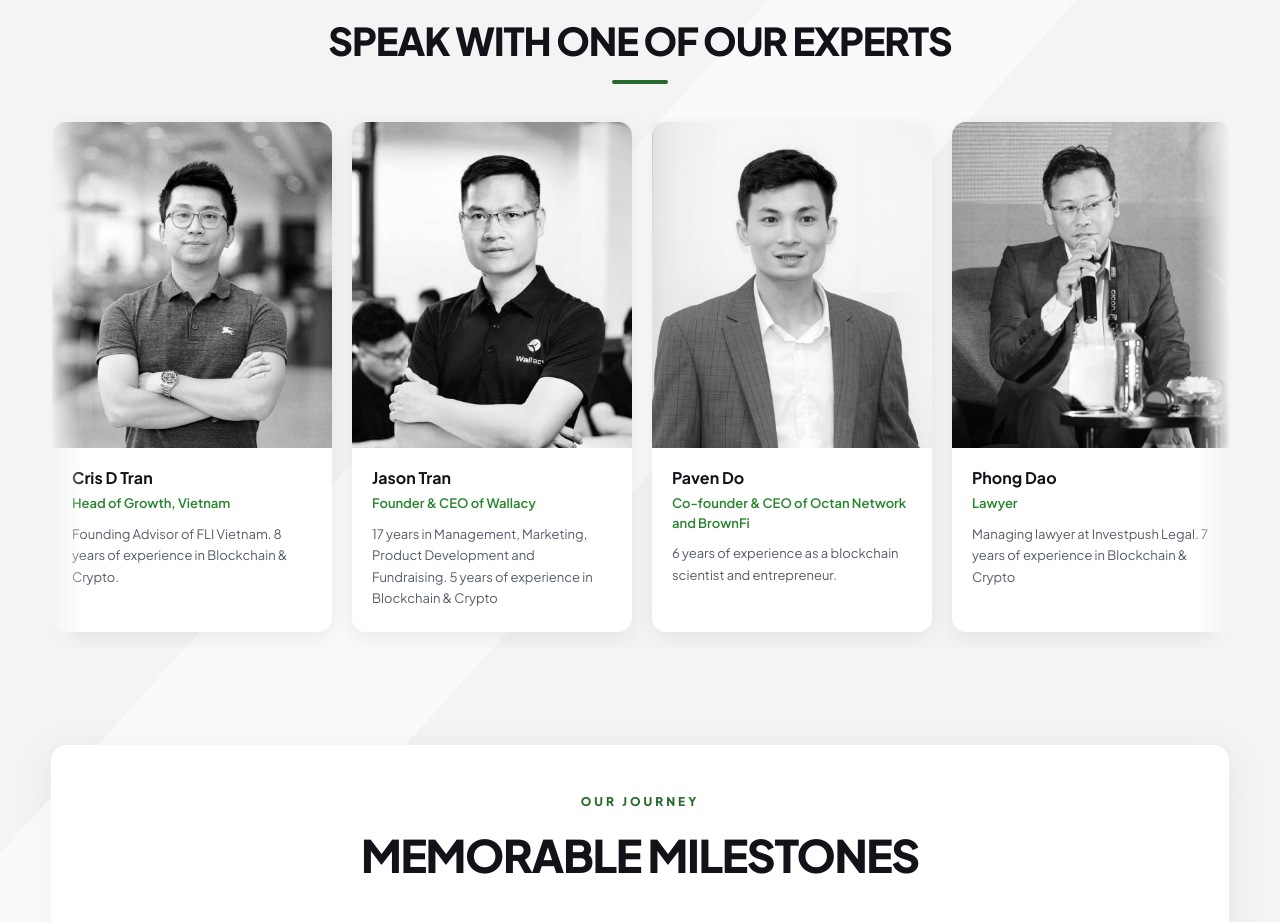
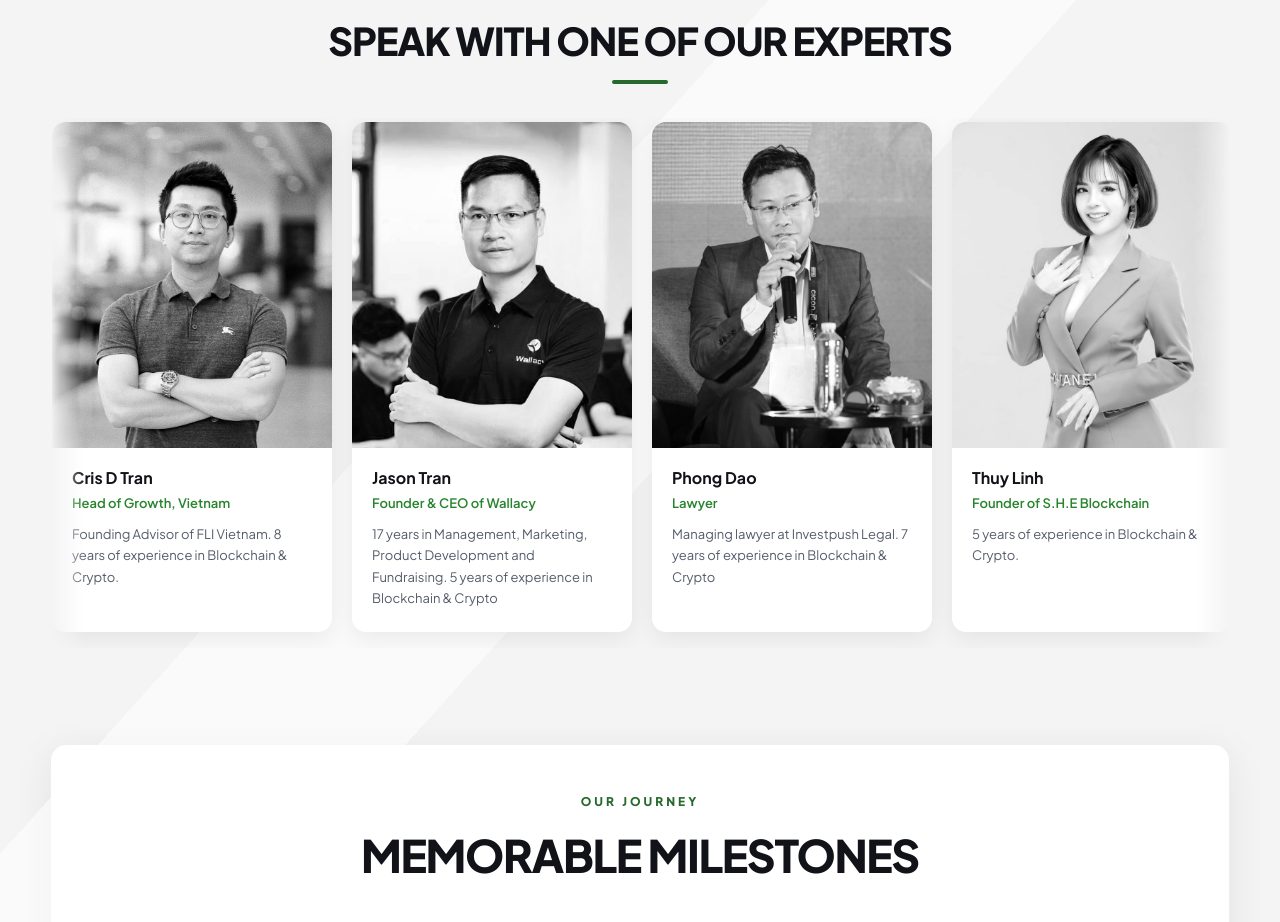
Before and after one commit to Menh1505/sheblockchain, a Next.js app: page / in a window 1280 px wide. Shown: the part 5205-6127 px from the top of the page. Built offline with nearby package versions, Linux system fonts and the light colour scheme.

Commit message:
contributer

```diff
--- a/src/components/team-section.tsx
+++ b/src/components/team-section.tsx
@@ -18,22 +18,10 @@
             "17 years in Management, Marketing, Product Development and Fundraising. 5 years of experience in Blockchain & Crypto",
     },
     {
-        imageSrc: "/team/pavendo.jpg",
-        name: "Paven Do",
-        role: "Co-founder & CEO of Octan Network and BrownFi",
-        description: "6 years of experience as a blockchain scientist and entrepreneur.",
-    },
-    {
         imageSrc: "/team/phongdao.jpg",
         name: "Phong Dao",
         role: "Lawyer",
         description: "Managing lawyer at Investpush Legal. 7 years of experience in Blockchain & Crypto",
-    },
-    {
-        imageSrc: "/team/phongnguyen.jpg",
-        name: "Phong Nguyen",
-        role: "Master of Computer Science",
-        description: "Operation Center Manager at Ozitem Group, France. 7 years of experience in Blockchain & Crypto",
     },
     {
         imageSrc: "/team/thuylinh.jpg",
```
